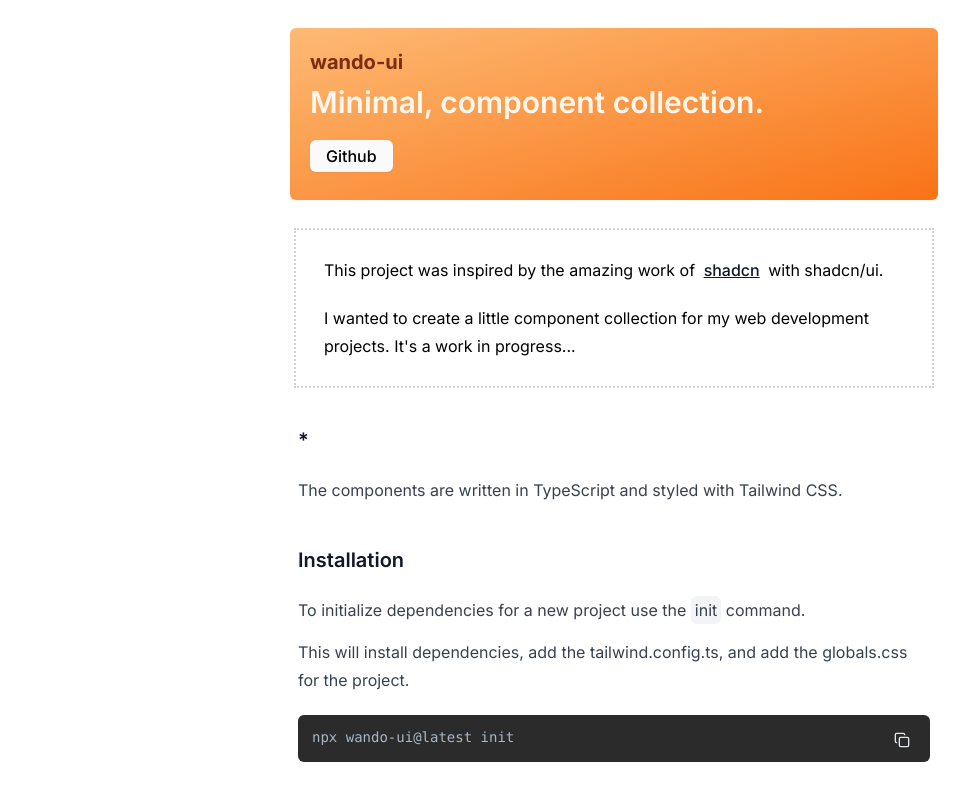
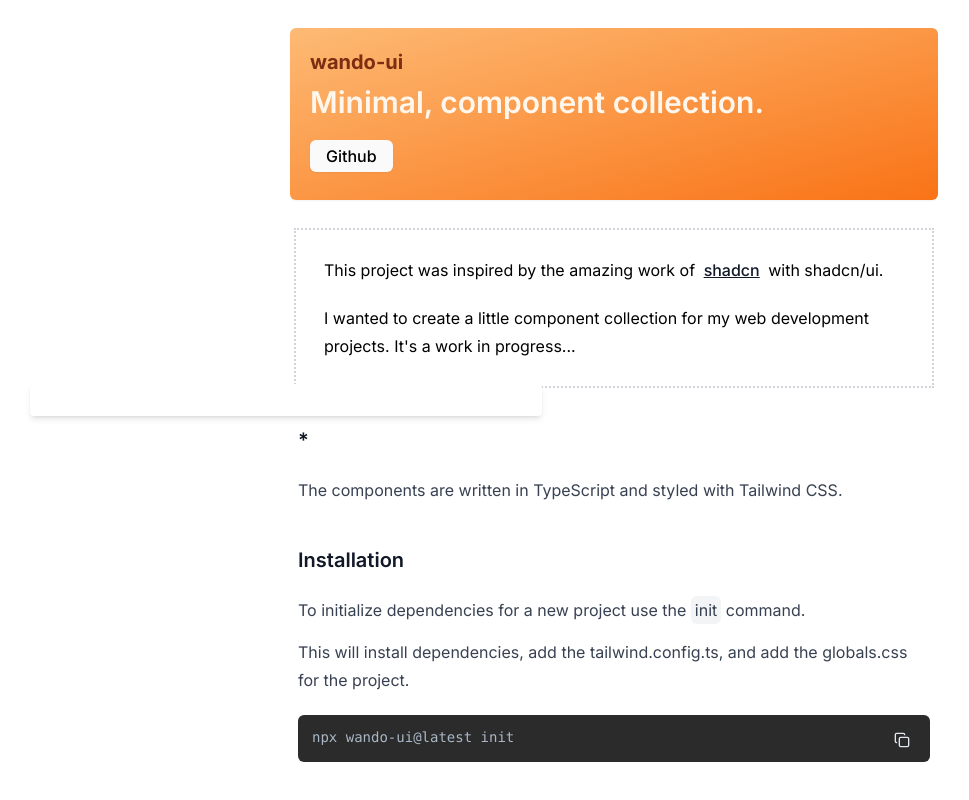
Before and after one commit to iamseeley/wando-ui, a Next.js app in the folder site/: page / in a window 1280 px wide. Shown: the top 800 px of the page, without its empty margins (26-995 px from the left). Built offline with nearby package versions, Linux system fonts and the light colour scheme.

Commit message:
added tracking script

```diff
--- a/site/app/layout.tsx
+++ b/site/app/layout.tsx
@@ -3,7 +3,7 @@
 import { Inter } from 'next/font/google'
 import Header from './components/layout/Header'
 import Footer from './components/layout/Footer'
-
+import Script from 'next/script'
 
 const inter = Inter({ subsets: ['latin'] })
 
@@ -27,6 +27,7 @@
           </main>
           <Footer />
         </div>
+        <Script src="https://esm.town/v/iamseeley/trackingScript" />
       </body>
 
 
--- a/site/app/page.tsx
+++ b/site/app/page.tsx
@@ -6,6 +6,8 @@
   return (
     <>
 
+   <div className="max-w-4xl md:max-h-[85vh] max-md:max-h-screen max-md:flex-auto w-full md:rounded bg-white md:left-[calc(50%-(var(--removed-body-scroll-bar-size)/2))] md:shadow-md overflow-auto focus:outline-none fixed top-[50%] left-[50%] translate-x-[-50%] translate-y-[-50%] p-4 md:max-w-lg md:mx-auto">
+</div>
 
       <div className='flex flex-col gap-4'>
 
```
